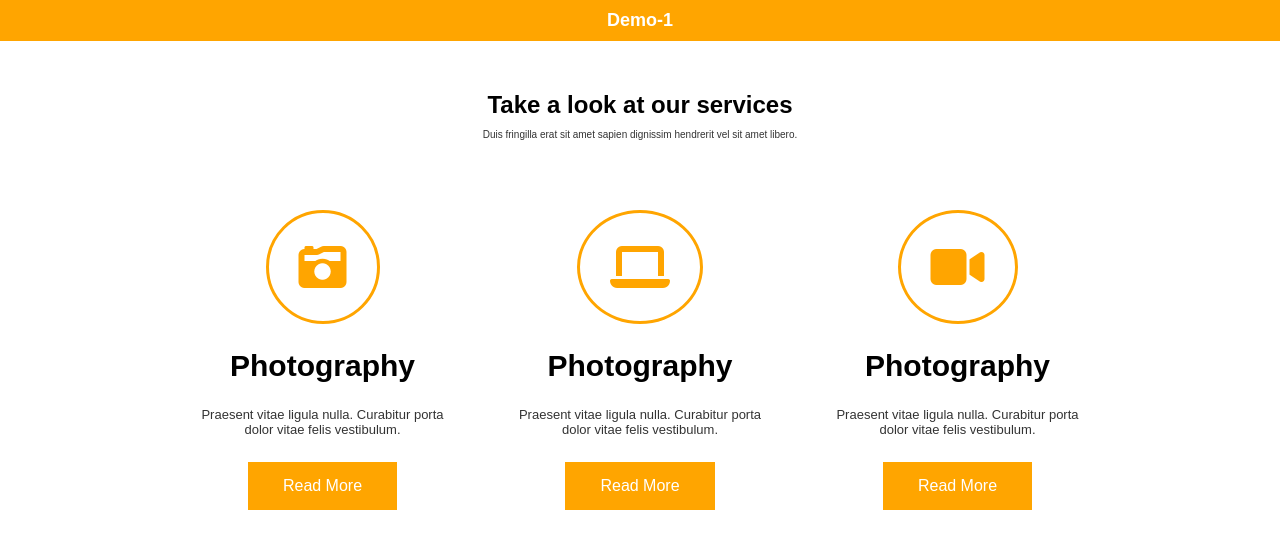
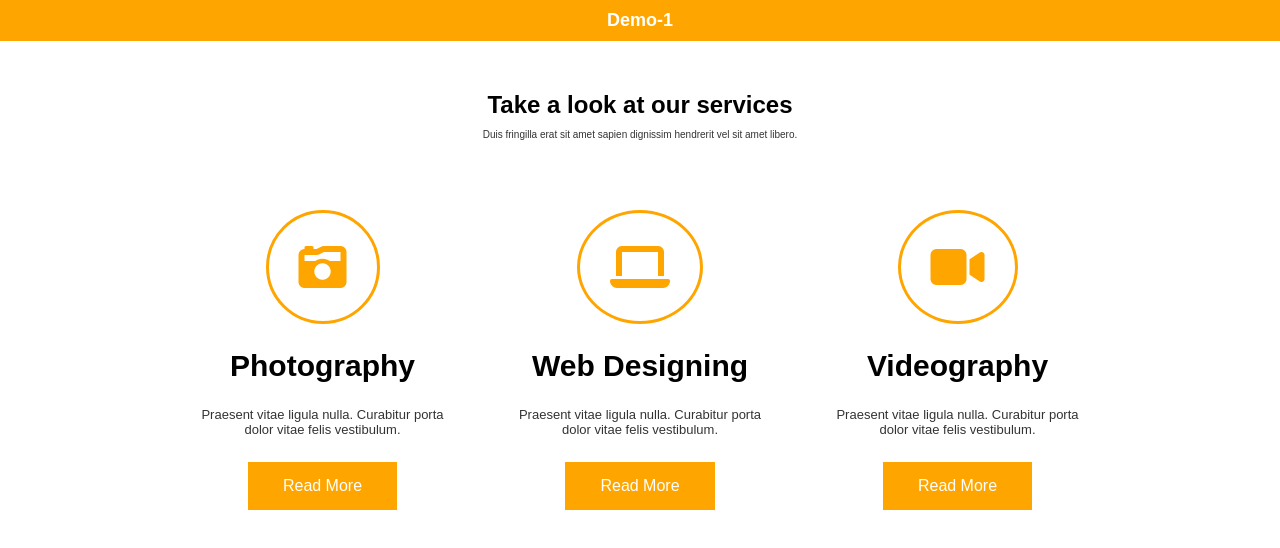
Before and after one commit to Gurban-Gurbanzade/FlexAndGrid, a plain HTML site: page WebElements/Demo01/Demo01.html in a window 1280 px wide. Drawn offline with Linux system fonts and the light colour scheme.

Commit message:
Demo01 Tam Hazır

```diff
--- a/WebElements/Demo01/Demo01.html
+++ b/WebElements/Demo01/Demo01.html
@@ -29,7 +29,7 @@
         </div>
         <div class="demo-menu-item">
           <i class="fa-solid fa-laptop fa-3x demo-menu-item-icon"></i>
-          <h1 class="">Photography</h1>
+          <h1 class="">Web Designing</h1>
           <p>
             Praesent vitae ligula nulla. Curabitur porta <br />
             dolor vitae felis vestibulum.
@@ -38,7 +38,7 @@
         </div>
         <div class="demo-menu-item">
           <i class="fa-solid fa-video fa-3x demo-menu-item-icon"></i>
-          <h1 class="">Photography</h1>
+          <h1 class="">Videography</h1>
           <p>
             Praesent vitae ligula nulla. Curabitur porta <br />
             dolor vitae felis vestibulum.
```
